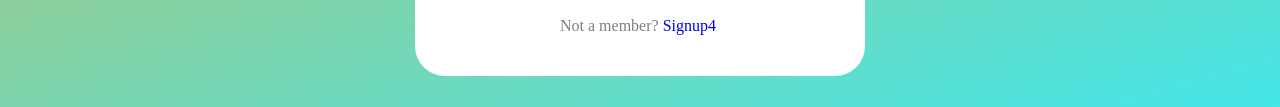
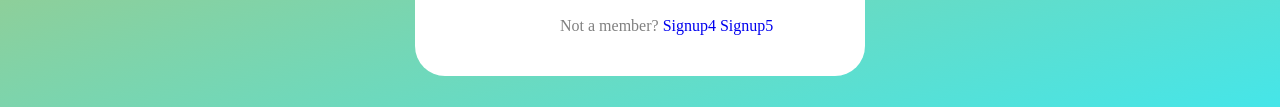
Before and after one commit to GOAMON07/GOAMON07, a plain HTML site: page index.html in a window 1280 px wide. Shown: the part 549-656 px from the top of the page. Drawn offline with Linux system fonts and the light colour scheme.

Commit message:
signup 5

```diff
--- a/index.html
+++ b/index.html
@@ -17,6 +17,7 @@
                 <button class="easy" type="submit">Login</button>
                 <div class="mm">Not a member?</div>
                 <div class="sign"><a href="#">Signup4</a></div>
+                <div class="sign"><a href="#">Signup5</a></div>
             </div>
 
         </div>
```
